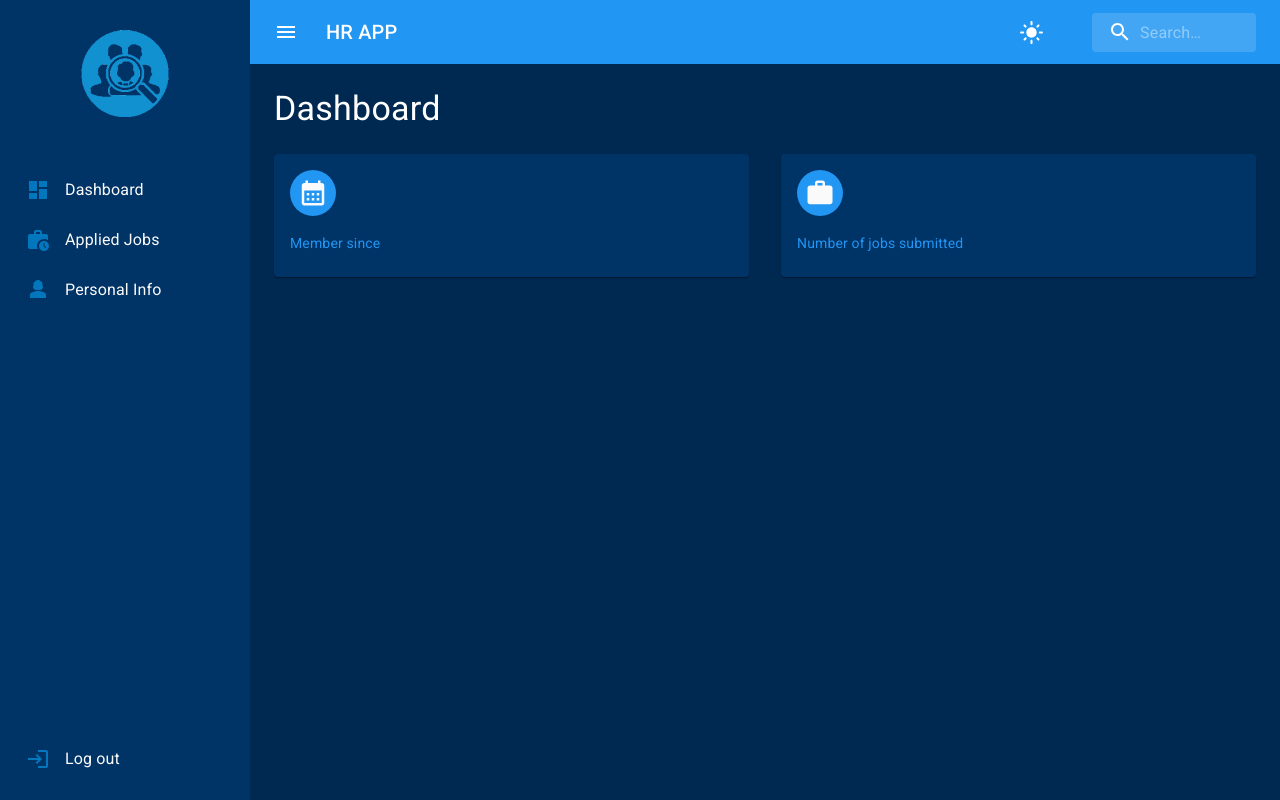
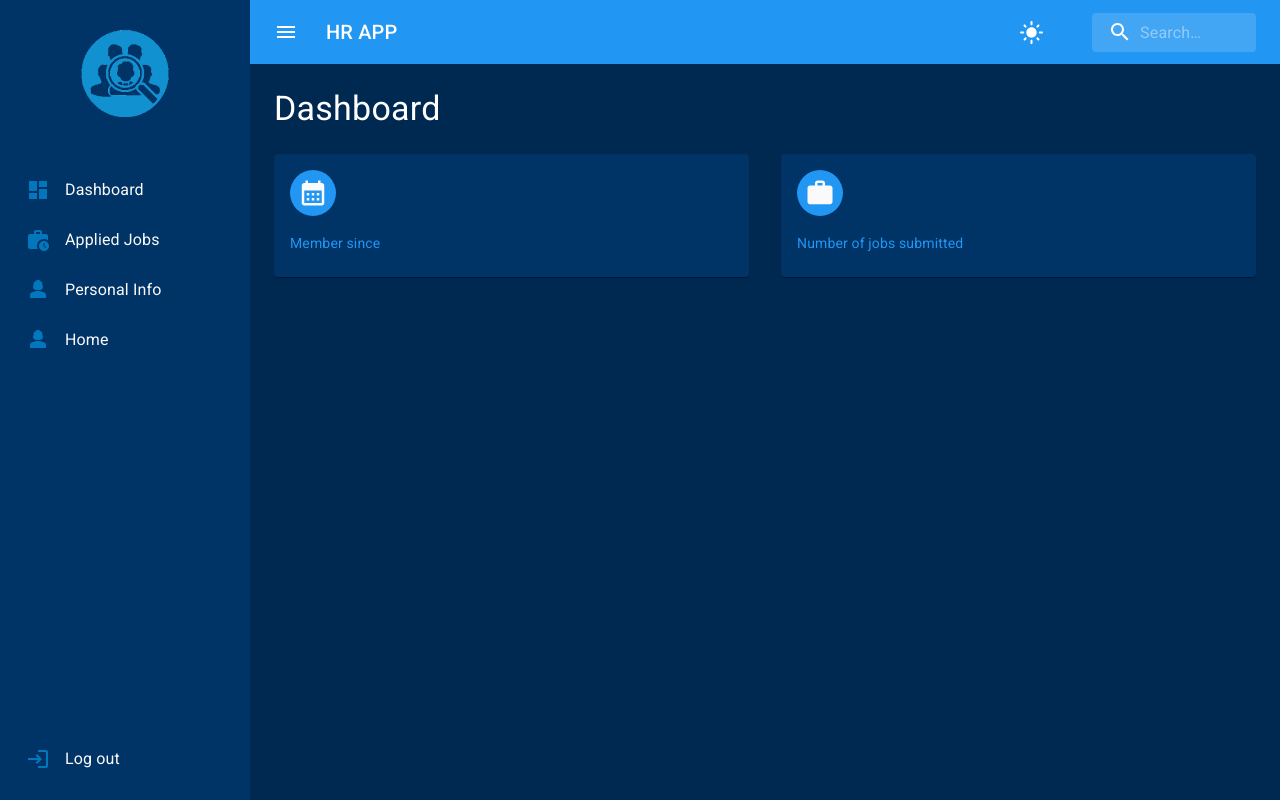
Before and after one commit to kidestw/MyJobs, a React (Create React App) app in the folder frontend/: page /user/dashboard in a window 1280 px wide. Built offline with nearby package versions, Linux system fonts and the light colour scheme; no server answers; sample sign-in values are in the browser's storage.

Commit message:
Update Sidebar.js

```diff
--- a/frontend/src/pages/global/Sidebar.js
+++ b/frontend/src/pages/global/Sidebar.js
@@ -93,7 +93,9 @@ const SidebarAdm = () => {
                                     <>
                                         <MenuItem component={<Link to="/user/dashboard" />} icon={<DashboardIcon />}> Dashboard </MenuItem>
                                         <MenuItem component={<Link to="/user/jobs" />} icon={<WorkHistoryIcon />}> Applied Jobs </MenuItem>
-                                        <MenuItem component={<Link to="/user/info" />} icon={<Person3Icon />}> Personal Info </MenuItem>
+                                 <MenuItem component={<Link to="/user/info" />} icon={<Person3Icon />}> Personal Info </MenuItem>
+                                 <MenuItem component={<Link to="/pages/Home.js" />} icon={<Person3Icon />}> Home </MenuItem>
+
                                     </>
                             }
 
```
